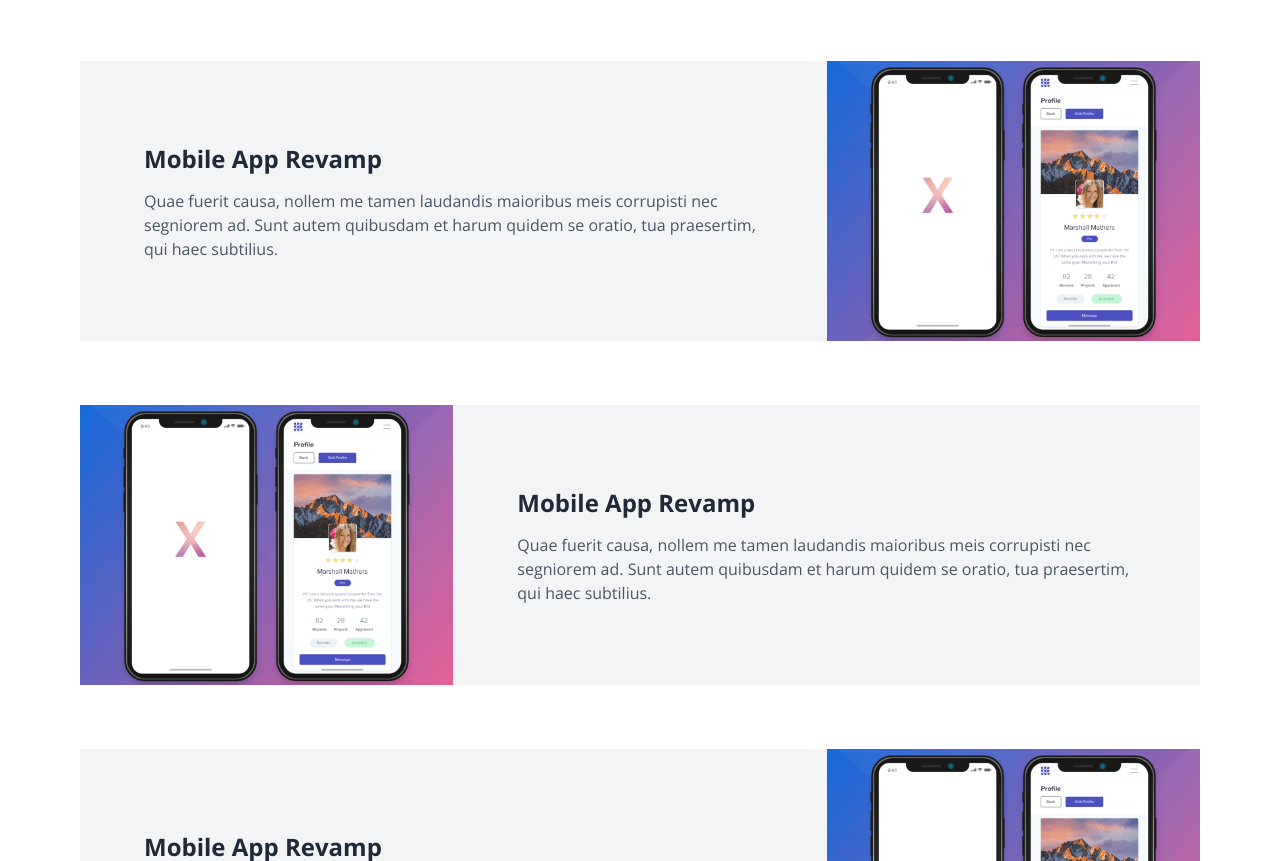
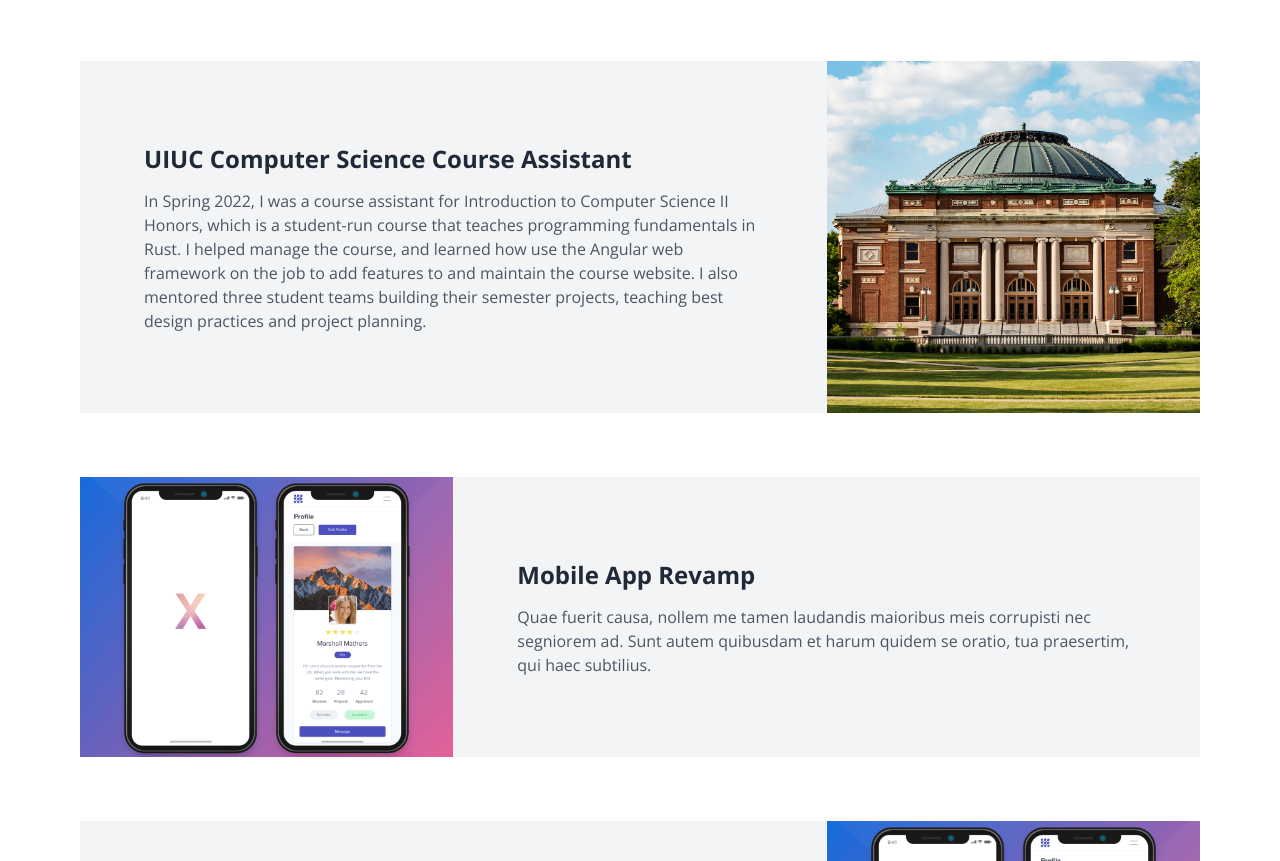
Before and after one commit to lizageorge/dev-portfolio, a plain HTML site: page index.html in a window 1280 px wide. Shown: the part 1273-2134 px from the top of the page. Drawn offline with nearby package versions, Linux system fonts and the light colour scheme.

Commit message:
added uiuc ca  info and pic

```diff
--- a/index.html
+++ b/index.html
@@ -116,17 +116,20 @@
                 <div class="container mx-auto w-full sm:w-2/3 py-10 sm:py-16 lg:py-20 px-6 sm:px-12 lg:px-16 bg-gray-100">
                     <h3 class="text-gray-800 text-2xl mb-3 leading-normal tracking-normal font-bold">Uber SWE Internship</h3>
                     <p class="text-gray-600 leading-6 font-normal tracking-normal">
+                        <!-- TODO: add dates -->
                         This was my first ever internship, and I learned a tremendous amount about software engineering! I was part of the Enterprise Billing team in the Money organization, where I first helped the team recover form a Code Yellow and then built an internal API for our operations team to query all U4B invoices. In the process, I learned how to work with Go, in a monorepo managed with Bazel, and then practiced using React to build my project’s interface. I also helped the on-call team and worked on documentation.
                     </p>
                 </div>
             </div>
             <div class="flex flex-col sm:flex-row items-stretch mb-8 sm:mb-16 container mx-auto">
                 <div class="container mx-auto w-full sm:w-2/3 py-10 sm:py-16 lg:py-20 px-6 sm:px-12 lg:px-16 bg-gray-100">
-                    <h3 class="text-gray-800 text-2xl mb-3 leading-normal tracking-normal font-bold">Mobile App Revamp</h3>
-                    <p class="text-gray-600 leading-6 font-normal tracking-normal">Quae fuerit causa, nollem me tamen laudandis maioribus meis corrupisti nec segniorem ad. Sunt autem quibusdam et harum quidem se oratio, tua praesertim, qui haec subtilius.</p>
+                    <h3 class="text-gray-800 text-2xl mb-3 leading-normal tracking-normal font-bold">UIUC Computer Science Course Assistant</h3>
+                    <p class="text-gray-600 leading-6 font-normal tracking-normal">
+                        In Spring 2022, I was a course assistant for Introduction to Computer Science II Honors, which is a student-run course that teaches programming fundamentals in Rust. I helped manage the course, and learned how use the Angular web framework on the job to add features to and maintain the course website. I also mentored three student teams building their semester projects, teaching best design practices and project planning.
+                    </p>
                 </div>
                 <div class="w-full sm:w-1/3 relative h- sm:h-auto">
-                    <img loading="lazy" class="w-full object-cover absolute inset-0 object-center h-full" src="./assets/images/section1_1.png" alt="decorative image" />
+                    <img loading="lazy" class="w-full object-cover absolute inset-0 object-center h-full" src="./assets/images/uiuc.jpeg" alt="decorative image" />
                 </div>
             </div>
             <div class="flex flex-col sm:flex-row items-stretch mb-8 sm:mb-16 container mx-auto">
```
Also changed, not shown: assets/images/uiuc.jpeg (added).
